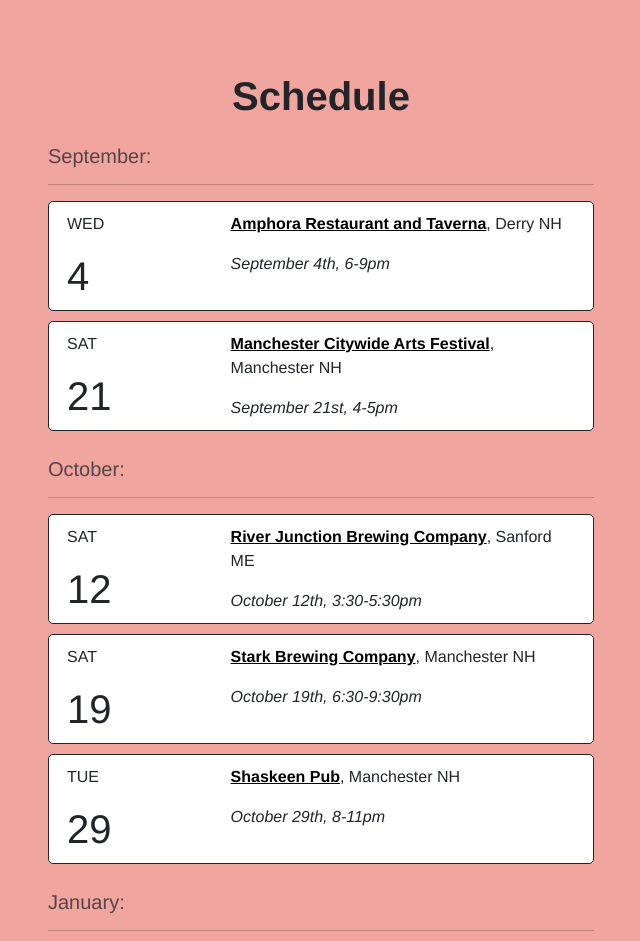
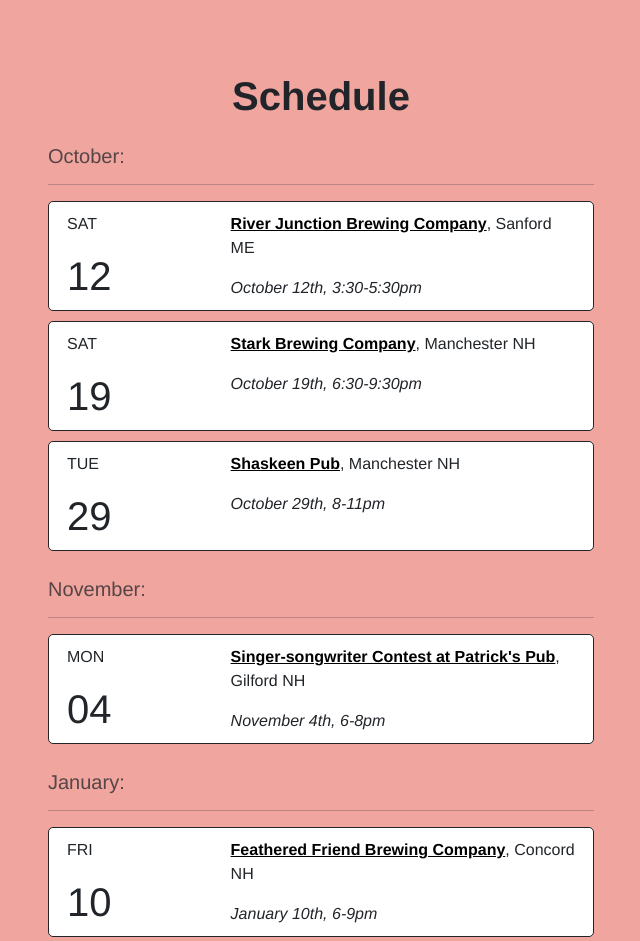
Before and after one commit to dbielik236/gusandjean, a plain HTML site: page index.html in a window 1280 px wide. Shown: the part 3020-3961 px from the top of the page, without its empty margins (319-959 px from the left). Drawn offline with nearby package versions, Linux system fonts and the light colour scheme; a web font is replaced by a local one.

Commit message:
changed dates

```diff
--- a/index.html
+++ b/index.html
@@ -370,60 +370,6 @@
     <div id="calendar" class="card mx-auto">
       <div class="card-body">
         <h1 class="card-title text-center" style="font-size: 2.5rem; font-weight: bold;">Schedule</h1>
-        <!--
-        <h5 class="card-subtitle mb-2 text-muted " style="padding-top: 20px;">August:</h5>
-        <hr>
-        <div class="d-flex" style="padding: 10px 10px 10px 10px; border: solid; border-width: thin; border-radius: 5px; background-color: white;">
-          <div class="d-flex flex-column mx-2" style="width:30%; ">
-            <p class="card-text">SAT</p>
-            <h1 class="card-text">10</h1>
-          </div>
-          <div class="d-flex flex-column mx-2" style="width: 70%;">
-            <p class="card-text"><b>Woodstick Music Festival</b>, Derry NH</p>
-
-            <p class="card-text"><em>August 10th @ 2pm</em></p>
-          </div>
-        </div>
-        <div class="d-flex" style="padding: 10px 10px 10px 10px; border: solid; margin: 10px 0px 10px 0px; border-width: thin; border-radius: 5px; background-color: white;">
-          <div class="d-flex flex-column mx-2" style="width:30%; ">
-            <p class="card-text" >WED</p>
-            <h1 class="card-text">14</h1>
-          </div>
-          <div class="d-flex flex-column mx-2" style="width: 70%;">
-            <a href="https://amphoranh.com/live-music" style="color: black;" target="_blank" >
-            <p class="card-text"><b>Amphora Restaurant and Taverna</b></a>, Derry NH</p>
-
-            <p class="card-text"><em>August 14th, 6-9pm</em></p>
-          </div>
-        </div>
-        -->
-        <h5 class="card-subtitle mb-2 text-muted" style="padding-top: 20px;">September:</h5>
-        <hr>
-        <div class="d-flex" style="padding: 10px 10px 10px 10px; border: solid; border-width: thin; border-radius: 5px; background-color: white;">
-          <div class="d-flex flex-column mx-2" style="width:30%; ">
-            <p class="card-text" >WED</p>
-            <h1 class="card-text">4</h1>
-          </div>
-          <div class="d-flex flex-column mx-2" style="width: 70%;">
-            <a href="https://amphoranh.com/live-music" style="color: black;" target="_blank" >
-            <p class="card-text"><b>Amphora Restaurant and Taverna</b></a>, Derry NH</p>
-
-            <p class="card-text"><em>September 4th, 6-9pm</em></p>
-          </div>
-        </div>
-        <div class="d-flex" style="padding: 10px 10px 10px 10px; margin: 10px 0px 10px 0px; border: solid; border-width: thin; border-radius: 5px; background-color: white;">
-          <div class="d-flex flex-column mx-2" style="width:30%; ">
-            <p class="card-text" >SAT</p>
-            <h1 class="card-text">21</h1>
-          </div>
-          <div class="d-flex flex-column mx-2" style="width: 70%;">
-
-            <a href="https://palacetheatre.org/manchester-citywide-arts-festival/" style="color: black;" target="_blank" >
-            <p class="card-text"><b>Manchester Citywide Arts Festival</b></a>, Manchester NH</p>
-            <p class="card-text"><em>September 21st, 4-5pm</em></p>
-
-          </div>
-        </div>
 
         <h5 class="card-subtitle mb-2 text-muted " style="padding-top: 20px;">October:</h5>
         <hr>
@@ -463,22 +409,22 @@
             <p class="card-text"><em>October 29th, 8-11pm</em></p>
           </div>
         </div>
-        <!--
+
         <h5 class="card-subtitle mb-2 text-muted " style="padding-top: 20px;">November:</h5>
         <hr>
         <div class="d-flex" style="padding: 10px 10px 10px 10px; border: solid; margin: 10px 0px 10px 0px; border-width: thin; border-radius: 5px; background-color: white;">
           <div class="d-flex flex-column mx-2" style="width:30%; ">
-            <p class="card-text" >TUE</p>
-            <h1 class="card-text">12</h1>
+            <p class="card-text" >MON</p>
+            <h1 class="card-text">04</h1>
           </div>
           <div class="d-flex flex-column mx-2" style="width: 70%;">
-            <a href="https://www.keysmanch.com" style="color: black;" target="_blank" >
-            <p class="card-text"><b>Keys Bar and Grill</b></a>, Manchester NH</p>
+            <a href="https://www.patrickspub.com/singer-songwritercontest" style="color: black;" target="_blank" >
+            <p class="card-text"><b>Singer-songwriter Contest at Patrick's Pub</b></a>, Gilford NH</p>
 
-            <p class="card-text"><em>November 12th, 7:30pm</em></p>
+            <p class="card-text"><em>November 4th, 6-8pm</em></p>
           </div>
         </div>
-
+        <!--
         <h5 class="card-subtitle mb-2 text-muted " style="padding-top: 20px;">December:</h5>
         <hr>
         <div class="d-flex" style="padding: 10px 10px 10px 10px; border: solid; margin: 10px 0px 10px 0px; border-width: thin; border-radius: 5px; background-color: white;">
@@ -493,7 +439,7 @@
             <p class="card-text"><em>December 20th, 6-8pm</em></p>
           </div>
         </div>
-        -->
+      -->
         <h5 class="card-subtitle mb-2 text-muted " style="padding-top: 20px;">January:</h5>
         <hr>
         <div class="d-flex" style="padding: 10px 10px 10px 10px; border: solid; margin: 10px 0px 10px 0px; border-width: thin; border-radius: 5px; background-color: white;">
```
